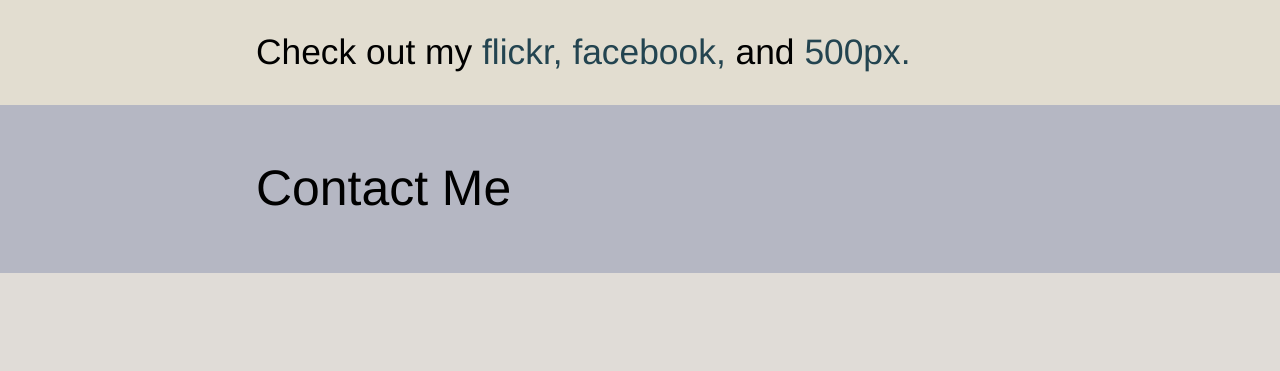
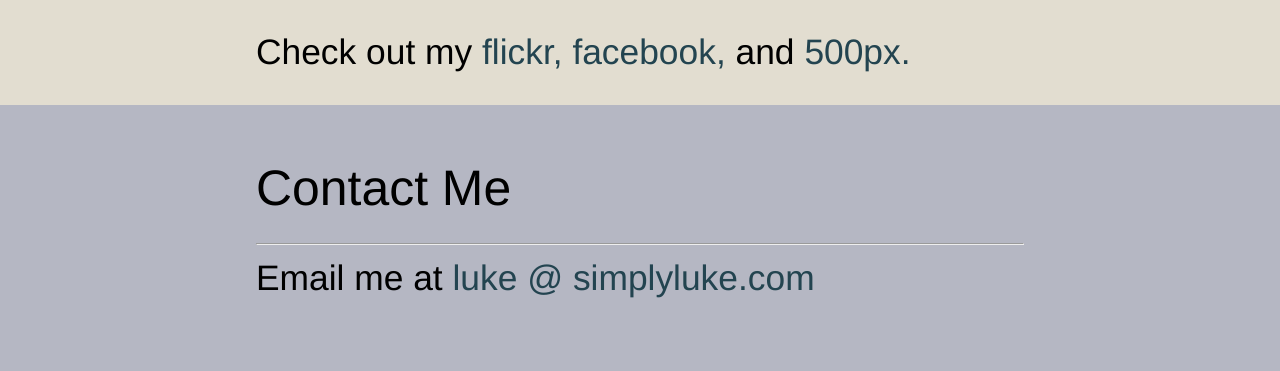
Before and after one commit to simplyluke/simplyluke.github.io, a PHP site: page / in a window 1280 px wide. Shown: the part 1322-1693 px from the top of the page. Before the commit the page ends 1595 px from the top, so only its background shows below. Run offline with PHP 8.4, Linux system fonts and the light colour scheme; some libraries are stand-ins or nearby versions.

Commit message:
add contact info, few more style updates

```diff
--- a/css/style.css
+++ b/css/style.css
@@ -79,6 +79,7 @@ section.photography {
 
 section.contact {
 	background-color: #b5b7c3;
+	padding-bottom: 40px;
 }
 
 @media (min-width: 1200px) {
--- a/index.html
+++ b/index.html
@@ -63,6 +63,10 @@
 		<a class="anchor" name="contact"></a>
 		<div class="inner">
 			<h1>Contact Me</h1>
+			<hr>
+			<div class="large">
+				<p>Email me at <a href="mailto:luke@simplyluke.com">luke @ simplyluke.com</a></p>
+			</div>
 		</div>
 	</section>
 	<footer>
```
